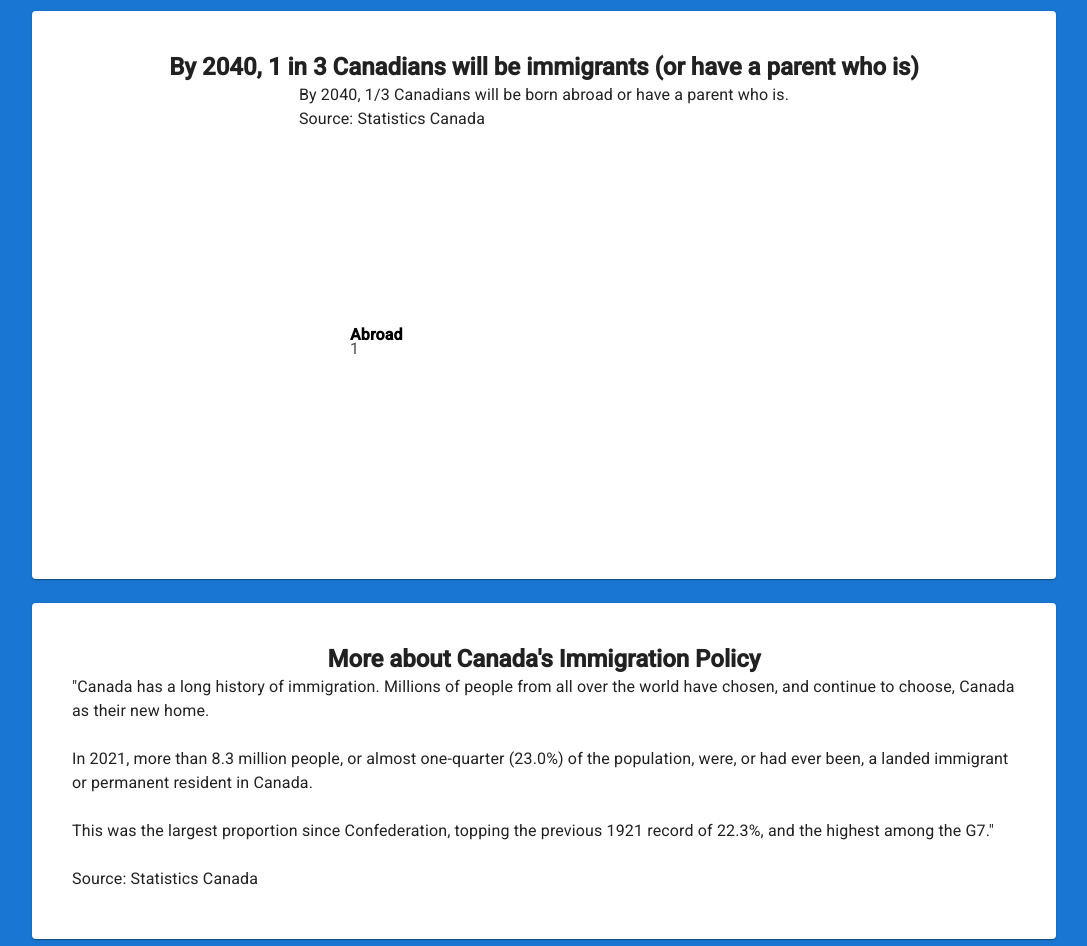
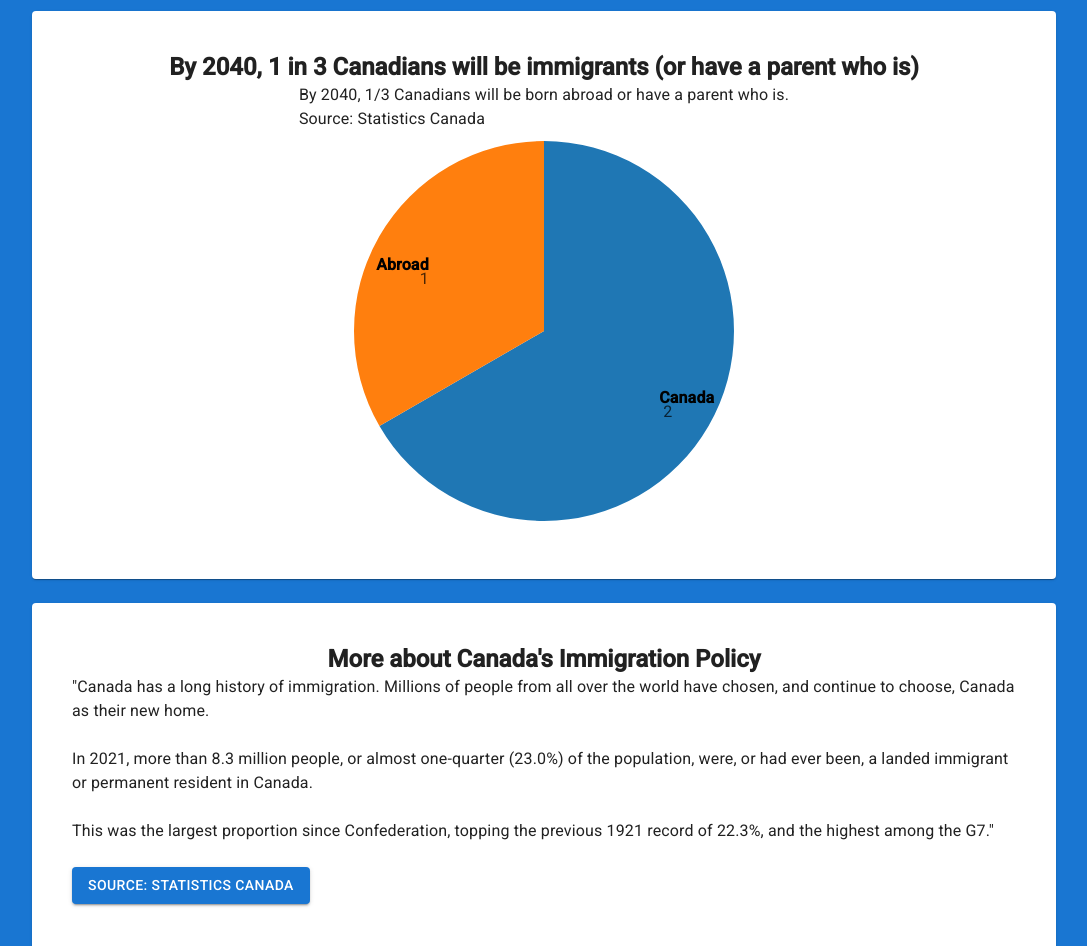
Before and after one commit to asharahmed/centuryapp, a Next.js app: page / in a window 1280 px wide. Shown: the part 940-1886 px from the top of the page, without its empty margins (96-1183 px from the left). Built offline with nearby package versions, Linux system fonts and the light colour scheme.

Commit message:
initial commit

```diff
--- a/src/pages/PieChart.js
+++ b/src/pages/PieChart.js
@@ -67,7 +67,7 @@ const PieChart = ({ data }) => {
   }, [data]);
 
   return (
-    <svg ref={svgRef} height="400" viewBox="0 0 400 400" preserveAspectRatio="xMidYMid meet">
+    <svg ref={svgRef} height="400" width="400" viewBox="0 0 400 400" preserveAspectRatio="xMidYMid meet">
       <g />
     </svg>
   );
--- a/src/pages/index.js
+++ b/src/pages/index.js
@@ -199,7 +199,7 @@ function App() {
           In 2021, more than 8.3 million people, or almost one-quarter (23.0%) of the population, were, or had ever been, a landed immigrant or permanent resident in Canada. <br/><br/>
           This was the largest proportion since Confederation, topping the previous 1921 record of 22.3%, and the highest among the G7.&quot;<br/>
           <br/>
-          <a href="https://www150.statcan.gc.ca/n1/daily-quotidien/221026/dq221026a-eng.htm">Source: Statistics Canada</a>
+          <Button variant="contained" color="primary" href="https://www150.statcan.gc.ca/n1/daily-quotidien/221026/dq221026a-eng.htm">Source: Statistics Canada</Button>
             </Typography>
             </CardContent>
       </Card>
@@ -214,8 +214,6 @@ function App() {
             and challenges of population growth, and to develop a long-term vision and strategy for achieving this ambitious goal.
             The organization believes that a larger population can help Canada address some of its most pressing social, economic, and environmental challenges,
             such as an aging population, declining workforce, and the need for innovation and entrepreneurship.
-
-
           <br/>
 
             </Typography>
```
